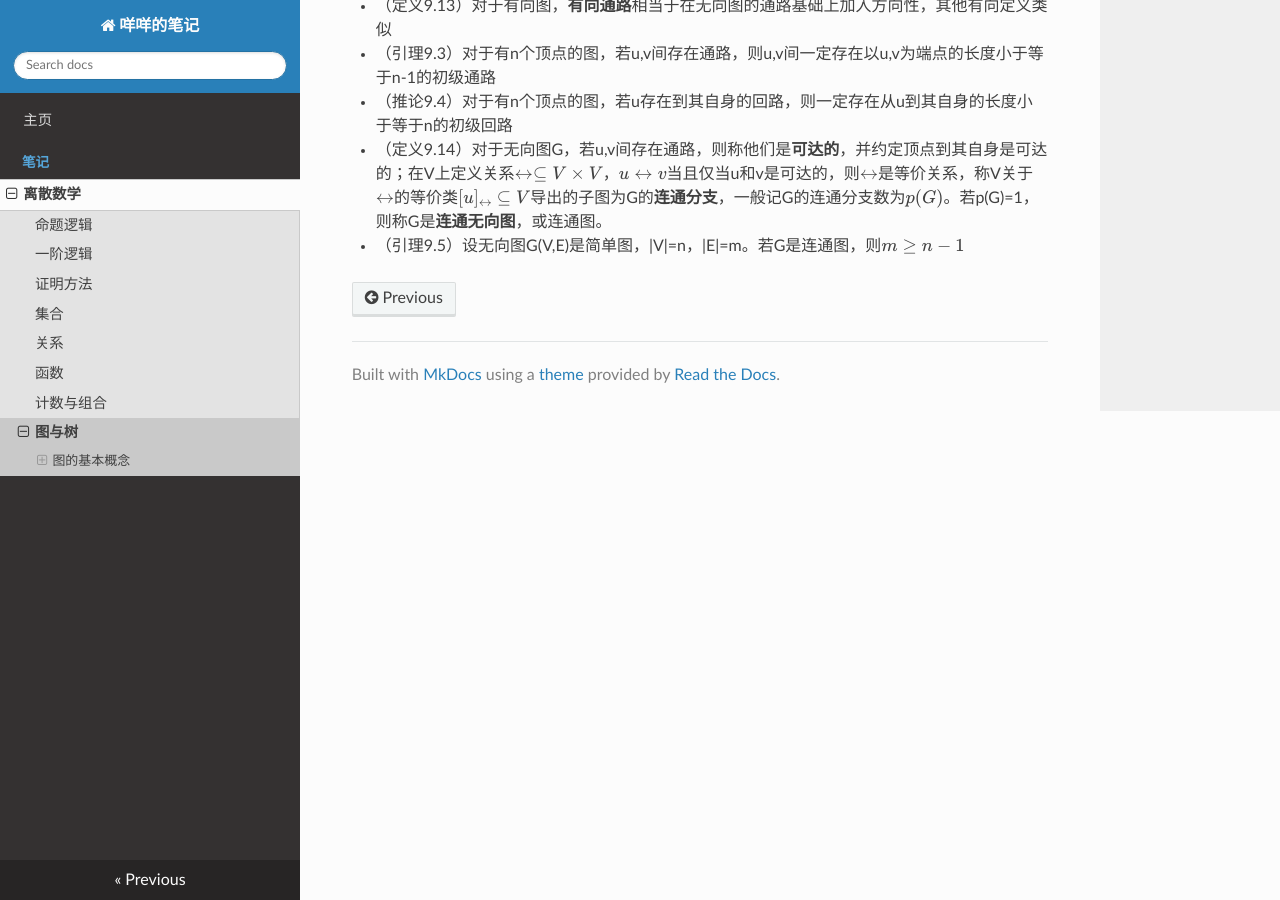
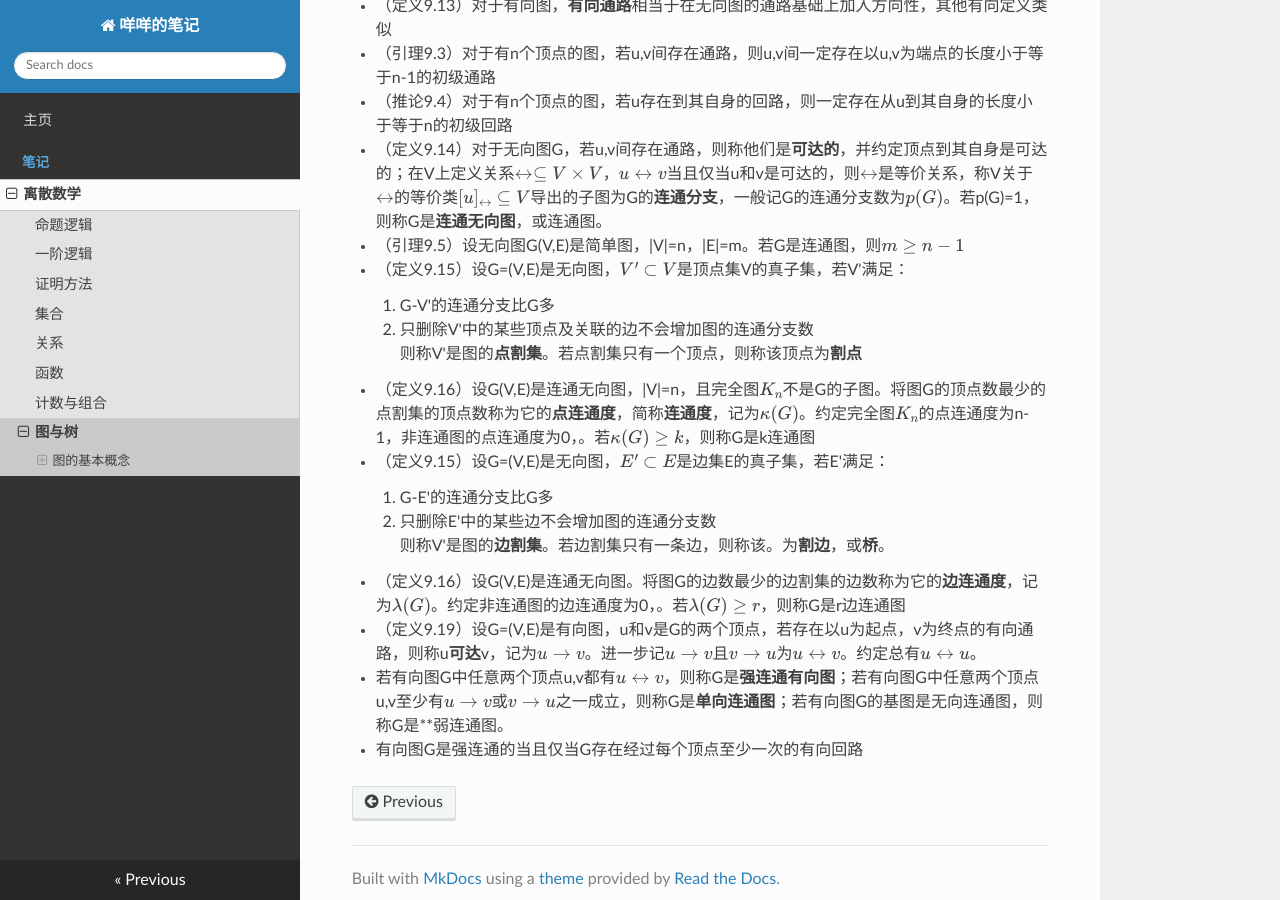
Before and after one commit to Mrcer/PaucNote, an MkDocs documentation site: the page built from docs/离散数学/9-图与树.md, in a window 1280 px wide and 900 px high, scrolled down 2032 px. Built offline with MkDocs 1.6.1, drawn with Linux system fonts in a browser that asks for light colours; nearby versions of some CDN libraries.

Commit message:
Finish 9.1.2

```diff
--- a/docs/离散数学/9-图与树.md
+++ b/docs/离散数学/9-图与树.md
@@ -64,3 +64,21 @@
 * （推论9.4）对于有n个顶点的图，若u存在到其自身的回路，则一定存在从u到其自身的长度小于等于n的初级回路
 * （定义9.14）对于无向图G，若u,v间存在通路，则称他们是**可达的**，并约定顶点到其自身是可达的；在V上定义关系$\leftrightarrow\subseteq V\times V$，$u\leftrightarrow v$当且仅当u和v是可达的，则$\leftrightarrow$是等价关系，称V关于$\leftrightarrow$的等价类$[u]_\leftrightarrow\subseteq V$导出的子图为G的**连通分支**，一般记G的连通分支数为$p(G)$。若p(G)=1，则称G是**连通无向图**，或连通图。
 * （引理9.5）设无向图G(V,E)是简单图，|V|=n，|E|=m。若G是连通图，则$m\geq n-1$
+* （定义9.15）设G=(V,E)是无向图，$V'\subset V$是顶点集V的真子集，若V'满足：
+    1. G-V'的连通分支比G多
+    2. 只删除V'中的某些顶点及关联的边不会增加图的连通分支数
+则称V'是图的**点割集**。若点割集只有一个顶点，则称该顶点为**割点**
+
+* （定义9.16）设G(V,E)是连通无向图，|V|=n，且完全图$K_n$不是G的子图。将图G的顶点数最少的点割集的顶点数称为它的**点连通度**，简称**连通度**，记为$\kappa(G)$。约定完全图$K_n$的点连通度为n-1，非连通图的点连通度为0，。若$\kappa(G)\geq k$，则称G是k连通图
+
+* （定义9.15）设G=(V,E)是无向图，$E'\subset E$是边集E的真子集，若E'满足：
+    1. G-E'的连通分支比G多
+    2. 只删除E'中的某些边不会增加图的连通分支数
+则称V'是图的**边割集**。若边割集只有一条边，则称该。为**割边**，或**桥**。
+
+* （定义9.16）设G(V,E)是连通无向图。将图G的边数最少的边割集的边数称为它的**边连通度**，记为$\lambda(G)$。约定非连通图的边连通度为0，。若$\lambda(G)\geq r$，则称G是r边连通图
+
+* （定义9.19）设G=(V,E)是有向图，u和v是G的两个顶点，若存在以u为起点，v为终点的有向通路，则称u**可达**v，记为$u\to v$。进一步记$u\to v$且$v\to u$为$u\leftrightarrow v$。约定总有$u\leftrightarrow u$。
+* 若有向图G中任意两个顶点u,v都有$u\leftrightarrow v$，则称G是**强连通有向图**；若有向图G中任意两个顶点u,v至少有$u\to v$或$v\to u$之一成立，则称G是**单向连通图**；若有向图G的基图是无向连通图，则称G是**弱连通图。
+
+* 有向图G是强连通的当且仅当G存在经过每个顶点至少一次的有向回路
```
Also changed, not shown: site/index.html, site/sitemap.xml, site/离散数学/9-图与树/index.html, 1 other file.
